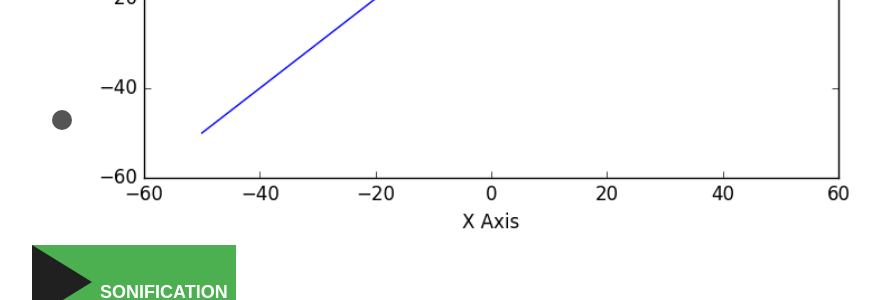
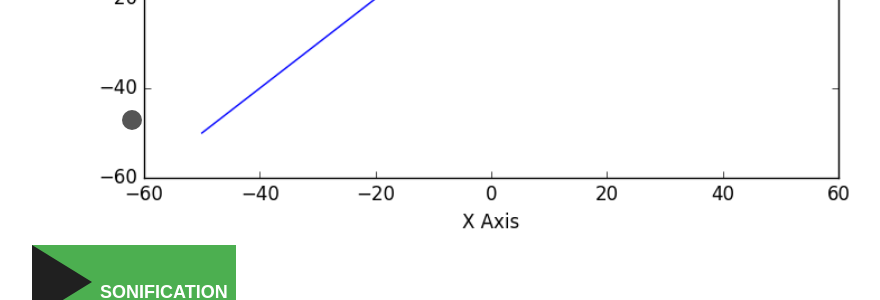
Before and after one commit to rbobkoskie3/rbobkoskie3.github.io, a Jekyll site: the page built from line/linePosSlope.html, in a window 1280 px wide. Shown: the part 833-1133 px from the top of the page, without its empty margins (160-1040 px from the left). Built offline with Jekyll 4.4.1, drawn with Linux system fonts in a browser that asks for light colours.

Commit message:
Add files via upload

```diff
--- a/line/linePosSlope.html
+++ b/line/linePosSlope.html
@@ -198,7 +198,7 @@
         }
         /* Standard syntax */
         @keyframes tracePlt {
-            0%   {left:20px; top:80%;}
+            0%   {left:10%; top:80%;}
             100% {left:80%; top:10%;}
         }
 
```
